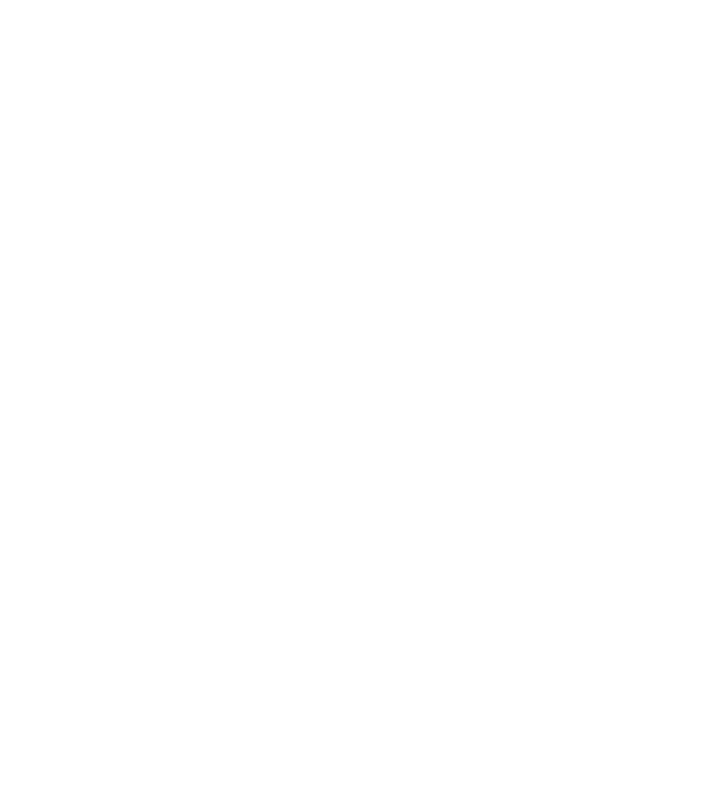
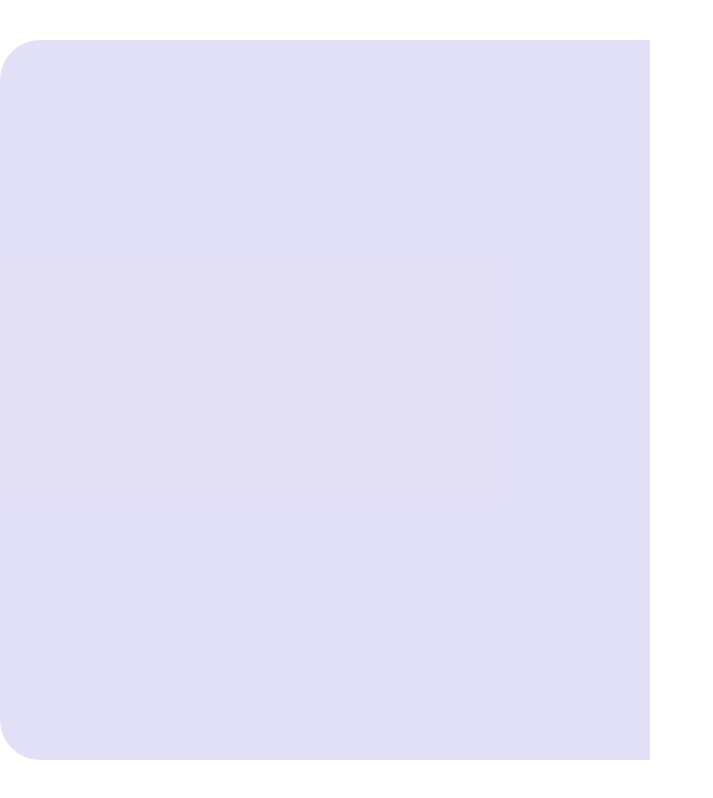
Before and after one commit to AdoptaUnJuniorPlatform/GT-HelpHub-Front, a React (Vite) app: page /codigo-seguridad in a window 1280 px wide. Before the commit this address had no page. Shown: the whole page, without its empty margins (0-713 px from the left). Built offline with nearby package versions, Linux system fonts and the light colour scheme.

Commit message:
feat: Starting layout for 2Fa page

```diff
--- /dev/null
+++ b/src/layouts/AuthLayout.tsx
@@ -0,0 +1,19 @@
+import { AuthLayoutProps } from '../types/types';
+
+function AuthLayout({ children }: AuthLayoutProps) {
+  return (
+    <main className="flex justify-center items-center w-screen min-h-screen">
+      <section className="flex flex-col lg:flex-row lg:justify-around w-8/12 lg:h-auto h-full">
+        <aside className="flex justify-center items-center w-full lg:w-[650px] lg:h-[90vh] sm:h-[95vh] bg-violeta-20 flex-shrink-0 text-neutral-black p-4 lg:p-0
+  rounded-b-[40px] lg:rounded-l-[40px] lg:rounded-b-none">
+          {children[0]}
+        </aside>
+      </section>
+      <section className="flex flex-col items-center justify-center pt-9 lg:ml-28 w-full lg:w-10/12 lg:items-start lg:justify-between">
+        {children[1]}
+      </section>
+    </main>
+  );
+}
+
+export default AuthLayout;
--- /dev/null
+++ b/src/pages/Auth2Fa.tsx
@@ -0,0 +1,12 @@
+import AuthLayout from "../layouts/AuthLayout";
+
+function Auth2Fa() {
+  return (
+    <AuthLayout>
+      <p></p>
+      <p></p>
+    </AuthLayout>
+  )
+}
+
+export default Auth2Fa
--- a/src/pages/Register.tsx
+++ b/src/pages/Register.tsx
@@ -27,7 +27,7 @@ function Register() {
     };
     console.log(updatedData);
 
-    navigate('/register/personal-data');
+    navigate('/codigo-seguridad');
   };
 
   const { input, handleInputChange, handleSwitchChange, handleSubmit } = useForm(sendData, {
--- a/src/routes/Index.tsx
+++ b/src/routes/Index.tsx
@@ -4,12 +4,14 @@ import Register from "../pages/Register"
 import Home from "../pages/Home"
 import RegistrationProcess from "../components/RegistrationProcess"
 import Profile from "../pages/Profile"
+import Auth2Fa from "../pages/Auth2Fa"
 
 function RoutesIndex() {
   return (
     <Routes>
       <Route path="/" element={<Login />} />
       <Route path="/register" element={<Register />} />
+      <Route path="/codigo-seguridad" element={<Auth2Fa />}/>
       <Route path="/home" element={<Home />} />
       <Route path="/register/personal-data" element={<RegistrationProcess />} />
       <Route path="profile" element={<Profile />} />
--- a/src/types/types.ts
+++ b/src/types/types.ts
@@ -1,4 +1,4 @@
-import { ChangeEvent } from "react";
+import { ChangeEvent, ReactNode } from "react";
 export interface Input {
   id?:string;
   type?: 'text'| 'password' | 'email' | 'checkbox' | 'tel';
@@ -206,3 +206,7 @@ export interface ReviewsCardProps {
 export interface MyReviewsProps {
   reviews: Review[];
 }
+
+export interface AuthLayoutProps {
+  children: [ReactNode, ReactNode];
+}
```
